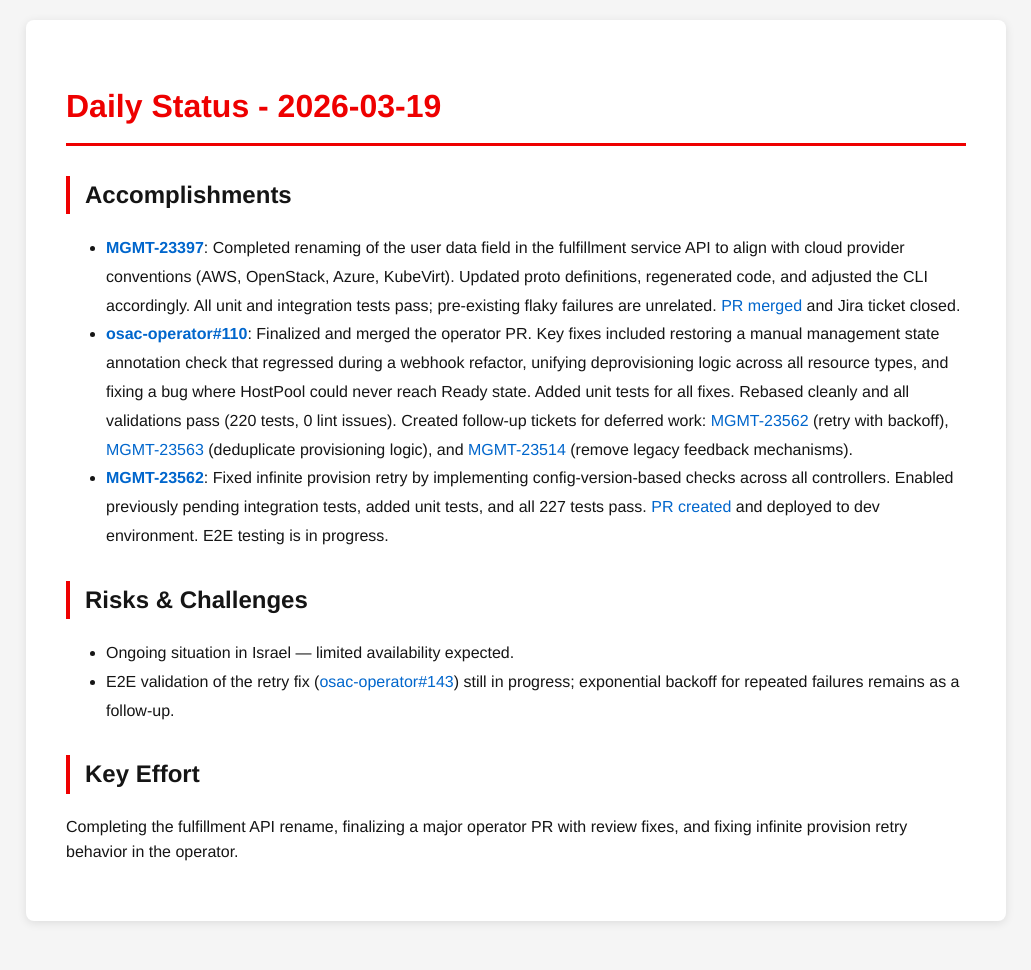
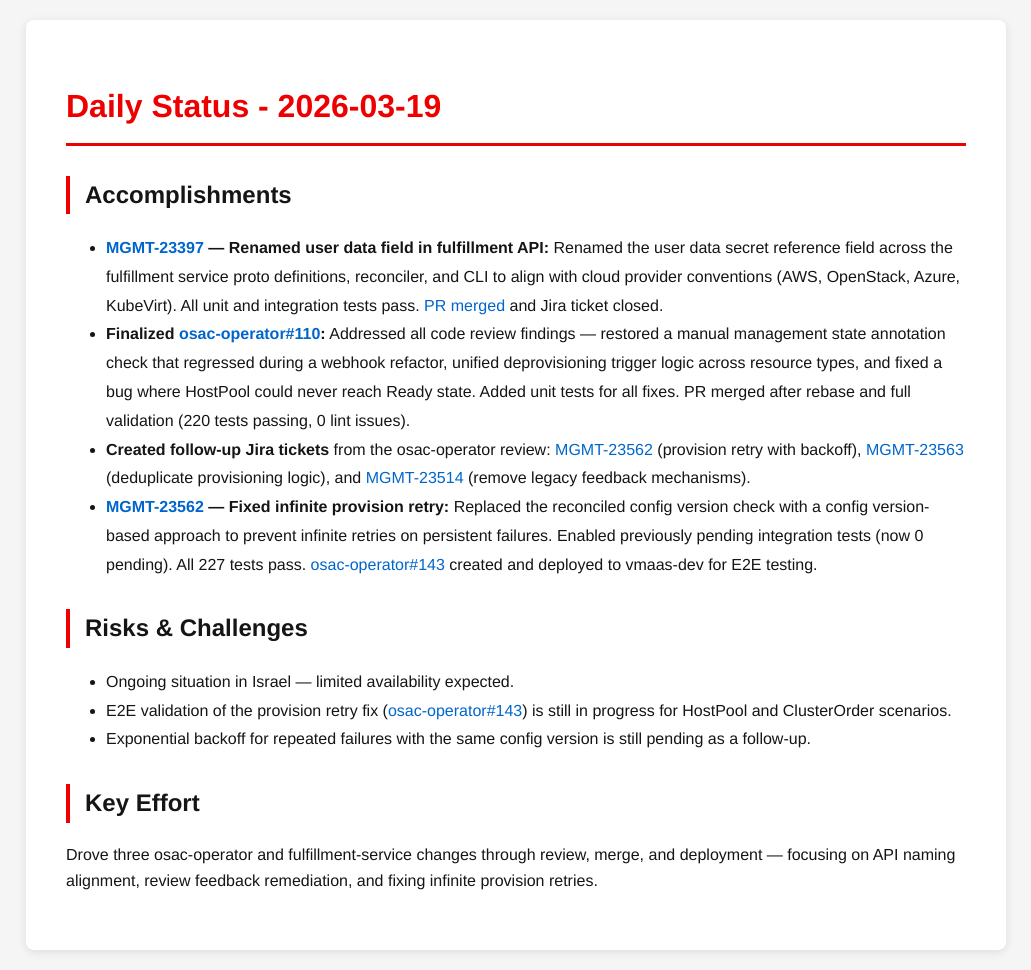
Before and after one commit to tzvatot/daily-status, a Jekyll site: the page built from 2026-03-19.md, in a window 1280 px wide. Shown: the whole page, without its empty margins (124-1155 px from the left). Built offline with Jekyll 4.4.1, drawn with Linux system fonts in a browser that asks for light colours; before the commit the page ends 941 px from its top, so only the background shows below that.

Commit message:
Daily status update - 2026-03-19

```diff
--- a/2026-03-19.md
+++ b/2026-03-19.md
@@ -7,13 +7,15 @@ date: 2026-03-19
 # Daily Status - 2026-03-19
 
 ## Accomplishments
-- **[MGMT-23397](https://issues.redhat.com/browse/MGMT-23397)**: Completed renaming of the user data field in the fulfillment service API to align with cloud provider conventions (AWS, OpenStack, Azure, KubeVirt). Updated proto definitions, regenerated code, and adjusted the CLI accordingly. All unit and integration tests pass; pre-existing flaky failures are unrelated. [PR merged](https://github.com/osac-project/fulfillment-service/pull/333) and Jira ticket closed.
-- **[osac-operator#110](https://github.com/osac-project/osac-operator/pull/110)**: Finalized and merged the operator PR. Key fixes included restoring a manual management state annotation check that regressed during a webhook refactor, unifying deprovisioning logic across all resource types, and fixing a bug where HostPool could never reach Ready state. Added unit tests for all fixes. Rebased cleanly and all validations pass (220 tests, 0 lint issues). Created follow-up tickets for deferred work: [MGMT-23562](https://issues.redhat.com/browse/MGMT-23562) (retry with backoff), [MGMT-23563](https://issues.redhat.com/browse/MGMT-23563) (deduplicate provisioning logic), and [MGMT-23514](https://issues.redhat.com/browse/MGMT-23514) (remove legacy feedback mechanisms).
-- **[MGMT-23562](https://issues.redhat.com/browse/MGMT-23562)**: Fixed infinite provision retry by implementing config-version-based checks across all controllers. Enabled previously pending integration tests, added unit tests, and all 227 tests pass. [PR created](https://github.com/osac-project/osac-operator/pull/143) and deployed to dev environment. E2E testing is in progress.
+- **[MGMT-23397](https://issues.redhat.com/browse/MGMT-23397) — Renamed user data field in fulfillment API:** Renamed the user data secret reference field across the fulfillment service proto definitions, reconciler, and CLI to align with cloud provider conventions (AWS, OpenStack, Azure, KubeVirt). All unit and integration tests pass. [PR merged](https://github.com/osac-project/fulfillment-service/pull/333) and Jira ticket closed.
+- **Finalized [osac-operator#110](https://github.com/osac-project/osac-operator/pull/110):** Addressed all code review findings — restored a manual management state annotation check that regressed during a webhook refactor, unified deprovisioning trigger logic across resource types, and fixed a bug where HostPool could never reach Ready state. Added unit tests for all fixes. PR merged after rebase and full validation (220 tests passing, 0 lint issues).
+- **Created follow-up Jira tickets** from the osac-operator review: [MGMT-23562](https://issues.redhat.com/browse/MGMT-23562) (provision retry with backoff), [MGMT-23563](https://issues.redhat.com/browse/MGMT-23563) (deduplicate provisioning logic), and [MGMT-23514](https://issues.redhat.com/browse/MGMT-23514) (remove legacy feedback mechanisms).
+- **[MGMT-23562](https://issues.redhat.com/browse/MGMT-23562) — Fixed infinite provision retry:** Replaced the reconciled config version check with a config version-based approach to prevent infinite retries on persistent failures. Enabled previously pending integration tests (now 0 pending). All 227 tests pass. [osac-operator#143](https://github.com/osac-project/osac-operator/pull/143) created and deployed to vmaas-dev for E2E testing.
 
 ## Risks & Challenges
 - Ongoing situation in Israel — limited availability expected.
-- E2E validation of the retry fix ([osac-operator#143](https://github.com/osac-project/osac-operator/pull/143)) still in progress; exponential backoff for repeated failures remains as a follow-up.
+- E2E validation of the provision retry fix ([osac-operator#143](https://github.com/osac-project/osac-operator/pull/143)) is still in progress for HostPool and ClusterOrder scenarios.
+- Exponential backoff for repeated failures with the same config version is still pending as a follow-up.
 
 ## Key Effort
-Completing the fulfillment API rename, finalizing a major operator PR with review fixes, and fixing infinite provision retry behavior in the operator.
+Drove three osac-operator and fulfillment-service changes through review, merge, and deployment — focusing on API naming alignment, review feedback remediation, and fixing infinite provision retries.
```
